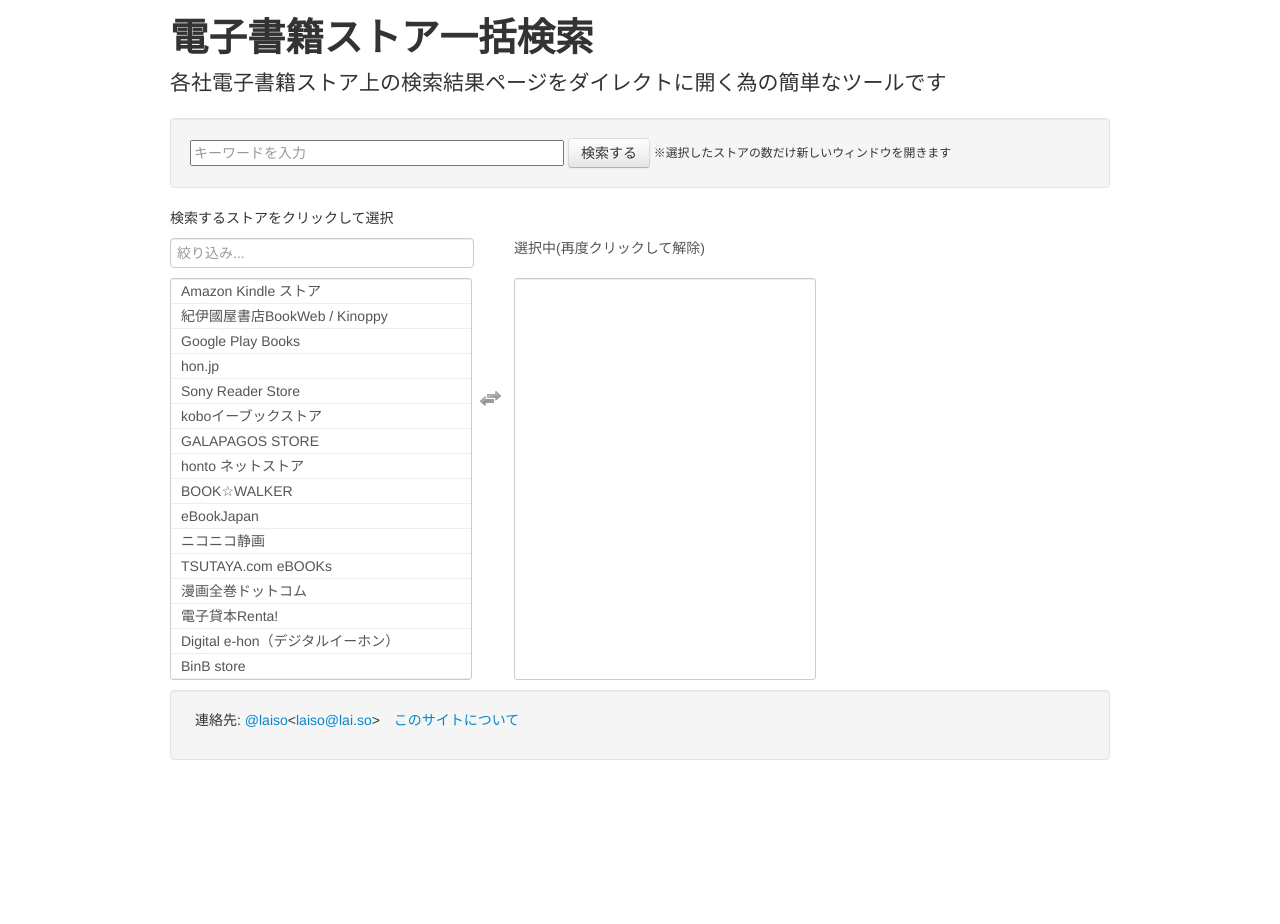
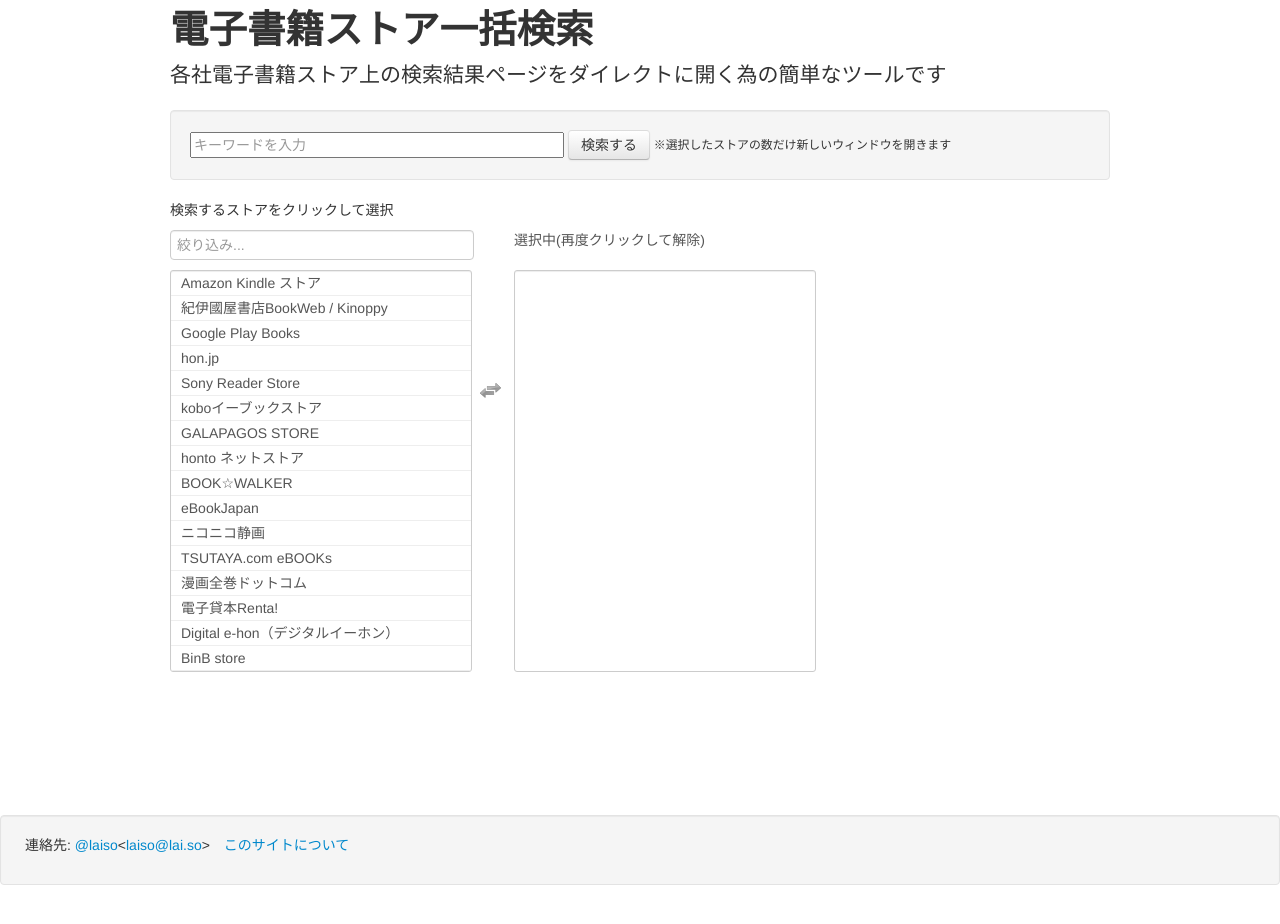
Before and after one commit to laiso/ebooksearch, a plain HTML site: page index.html in a window 1280 px wide. After the commit the page ends 895 px from the top, so only its background shows below. Drawn offline with nearby package versions, Linux system fonts and the light colour scheme.

Commit message:
リンク押せなかった

```diff
--- a/app.html
+++ b/app.html
@@ -5,7 +5,7 @@
 <!--[if gt IE 8]><!--><html class="no-js"> <!--<![endif]-->
 <head>
     <meta charset="utf-8">
-    <link rel="shortcut icon" href="favicon.ico">
+    <link rel="shortcut icon" href="http://lai.so/ebooksearch/favicon.ico">
     <link rel="stylesheet" href="styles/bootstrap.min.css">
     <link rel="stylesheet" href="styles/multi-select.css">
     <link rel="stylesheet" href="styles/main.css">
@@ -28,16 +28,6 @@
         <div class="select_box">
             <select id="stores" name="stores[]" multiple></select>
         </div>
-
-        <div id="footer" class="well">
-            <ul class="inline">
-                <li>
-                    連絡先: <a href="https://twitter.com/laiso">@laiso</a><<a href="mailto:laiso@lai.so">laiso@lai.so</a>>
-                </li>
-                <li><a href="http://laiso.hatenablog.com/entry/2013/02/13/160200">このサイトについて</a></li>
-            </ul>
-        </div>
-
     </div>
 </div>
 
--- a/index.html
+++ b/index.html
@@ -9,9 +9,20 @@
     <title>電子書籍ストア一括検索</title>
     <meta name="description" content="">
     <meta name="viewport" content="width=device-width">
+    <link rel="stylesheet" href="styles/bootstrap.min.css">
+    <link rel="stylesheet" href="styles/main.css">
 </head>
 <body>
-    <iframe src="app.html" frameborder="0" seamless width="100%" height="1000px"></iframe>
+    <iframe src="app.html" frameborder="0" seamless width="100%" height="800px"></iframe>
+
+    <div id="footer" class="well">
+        <ul class="inline">
+            <li>
+                連絡先: <a href="https://twitter.com/laiso">@laiso</a><<a href="mailto:laiso@lai.so">laiso@lai.so</a>>
+            </li>
+            <li><a href="http://laiso.hatenablog.com/entry/2013/02/13/160200">このサイトについて</a></li>
+        </ul>
+    </div>
 
     <script>
         var _gaq=[['_setAccount','UA-34320249-2'],['_trackPageview']];
```
